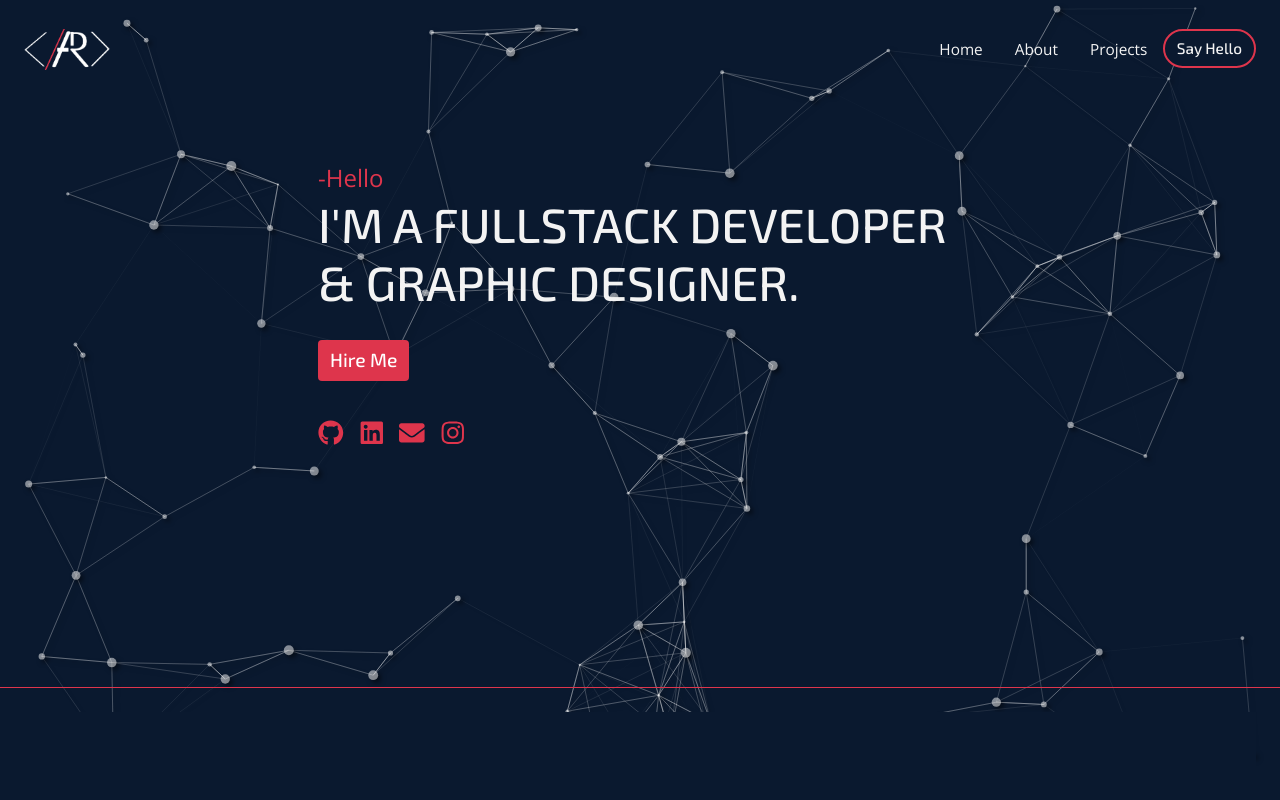
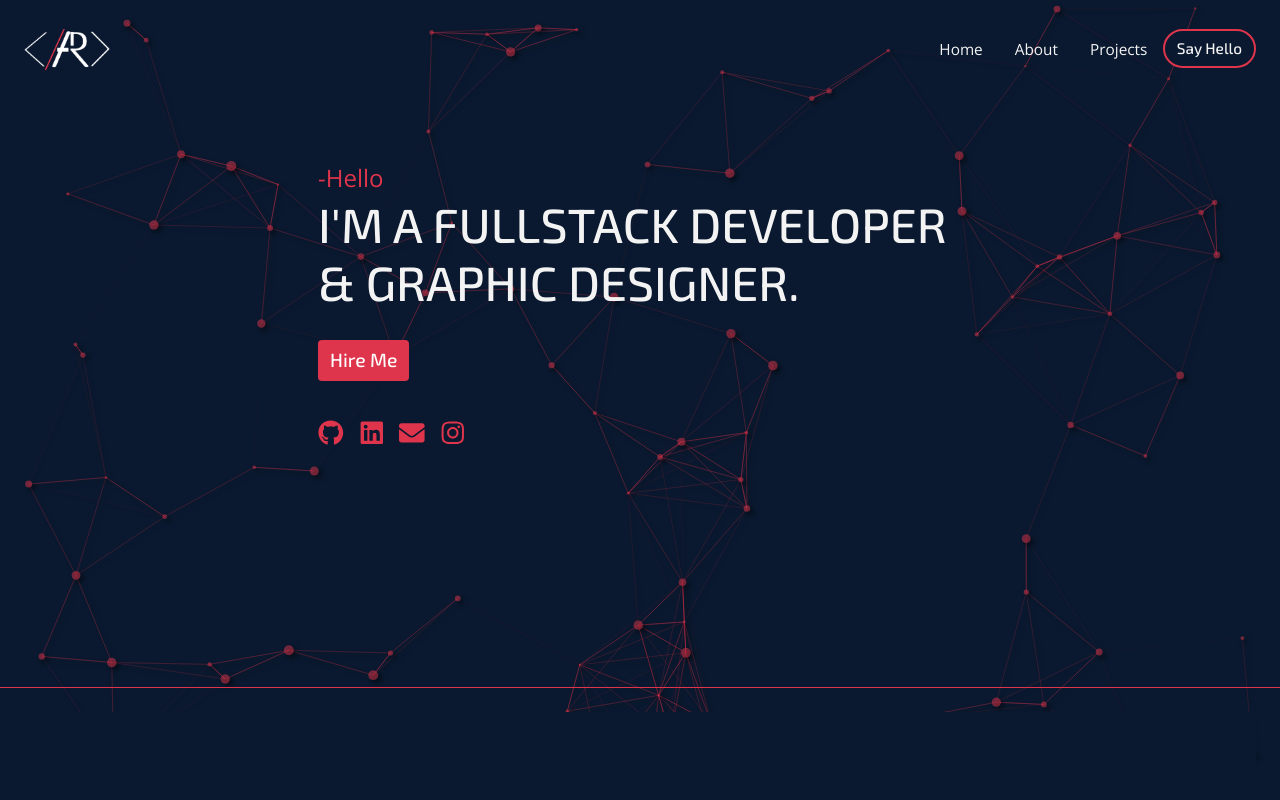
Before and after one commit to Abhinraj-ss/Portfolio, a React (Create React App) app in the folder portfolio/: page / in a window 1280 px wide. Shown: the top 800 px of the page. Built offline with nearby package versions, Linux system fonts and the light colour scheme.

Commit message:
modified particles animation

```diff
--- a/portfolio/src/assets/ParticlesBg.js
+++ b/portfolio/src/assets/ParticlesBg.js
@@ -35,7 +35,7 @@ function ParticlesBg() {
                 }
             },
             "color": {
-                "value": "#ffffff"
+                "value": "#DE354C"
             },
             "shadow": {
                 "enable": true,
@@ -72,7 +72,7 @@ function ParticlesBg() {
             "line_linked": {
                 "enable": true,
                 "distance": 150,
-                "color": "#ffffff",
+                "color": "#DE354C",
                 "opacity": 0.4,
                 "width": 1,
                 "shadow": {
```
